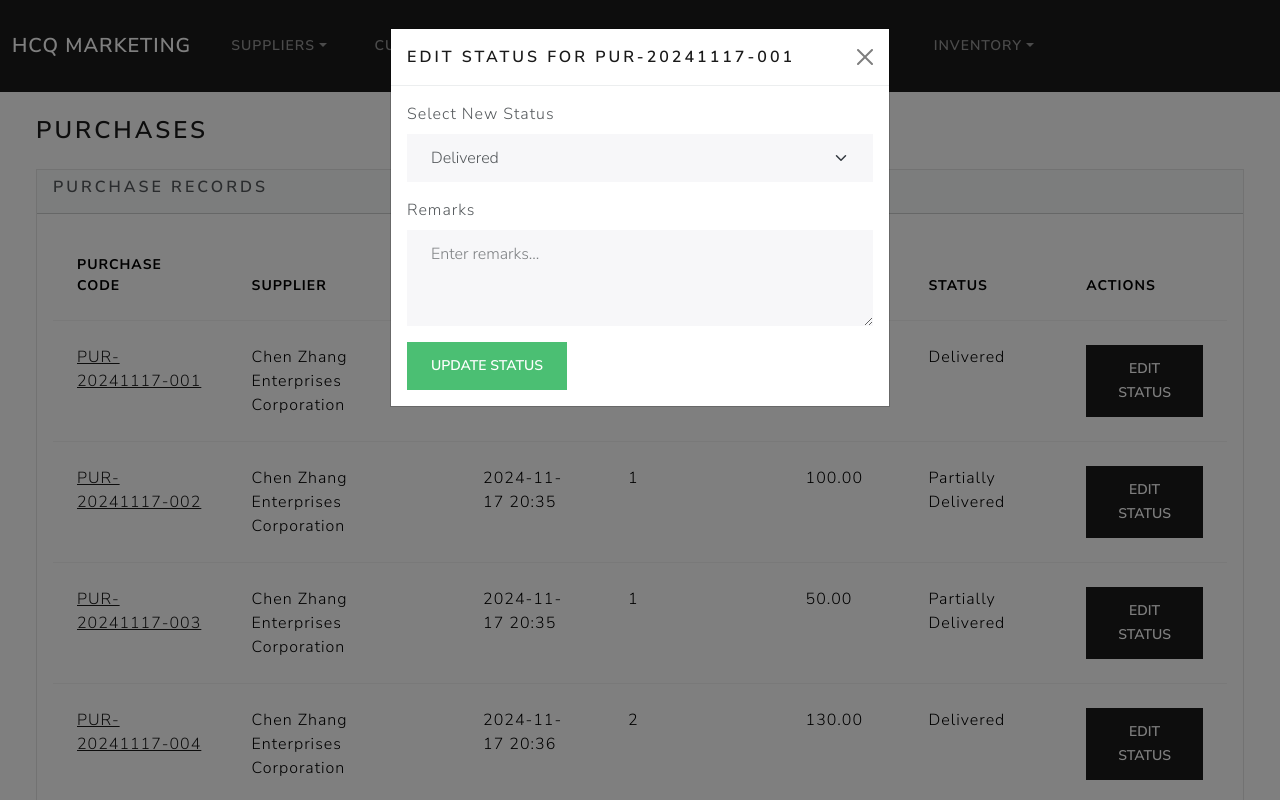
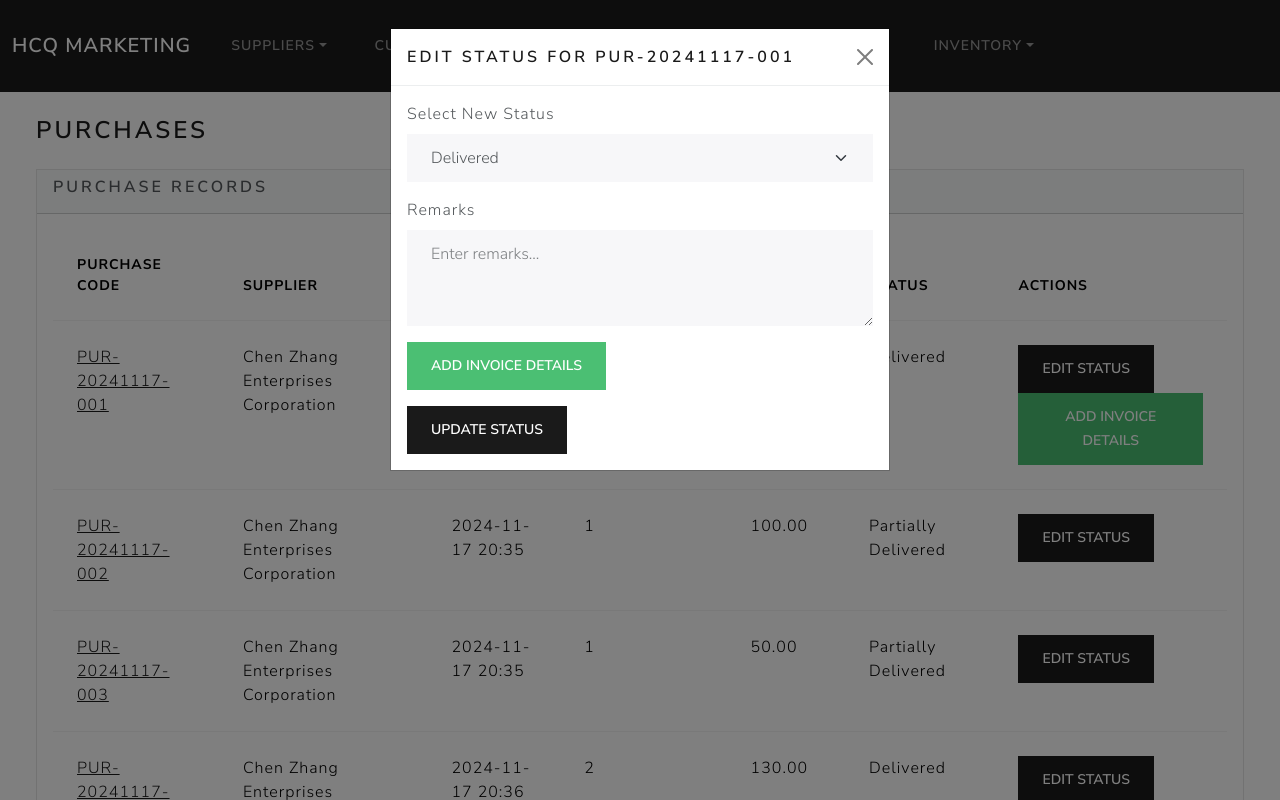
Before and after one commit to jammakiling/merged_hcqmarketing, a Django app: page /purchases/ in a window 1280 px wide, after a click on "EDIT STATUS". Run offline with Django 5.2, Linux system fonts and the light colour scheme; data comes from the database, SQL or seed files in the repository; both versions use the stored data as it was after the commit; some libraries are stand-ins or nearby versions.

Commit message:
Added Invoice Model and fixed partial dleivery no auto transform from partial to delivery yet

```diff
--- a/purchases/templates/purchases/index.html
+++ b/purchases/templates/purchases/index.html
@@ -37,6 +37,11 @@
                                     <button class="btn btn-primary" data-bs-toggle="modal" data-bs-target="#editStatusModal{{ purchase.id }}">
                                         Edit Status
                                     </button>
+                                    {% if purchase.status == 'Delivered' and not purchase.invoice %}
+                                        <button class="btn btn-success" data-bs-toggle="modal" data-bs-target="#addInvoiceModal{{ purchase.id }}">
+                                            Add Invoice Details
+                                        </button>
+                                    {% endif %}
                                 </td>
                             </tr>
                             {% endfor %}
@@ -85,7 +90,9 @@
                         </select>
                     </div>
 
-                    <div id="partialDeliverySection{{ purchase.id }}" class="mt-3" {% if purchase.status != "Partially Delivered" %}style="display: none;"{% endif %}>
+                    <!-- Partial Delivery Section -->
+                    <div id="partialDeliverySection{{ purchase.id }}" class="mt-3"
+                         {% if purchase.status == "Partially Delivered" %}style="display: block;"{% else %}style="display: none;"{% endif %}>
                         <h6>Update Partially Delivered Quantities</h6>
                         <table class="table table-sm table-bordered">
                             <thead>
@@ -117,13 +124,90 @@
                         </table>
                     </div>
 
+                    <!-- Remarks Section -->
                     <div id="remarksSection{{ purchase.id }}" class="mt-3"
-                         {% if purchase.status != "Delivered" and purchase.status != "Partially Delivered" %}style="display: none;"{% endif %}>
+                         {% if purchase.status == "Delivered" or purchase.status == "Partially Delivered" %}style="display: block;"{% else %}style="display: none;"{% endif %}>
                         <label for="remarks" class="form-label">Remarks</label>
                         <textarea name="remarks" id="remarks-{{ purchase.id }}" class="form-control" rows="3" placeholder="Enter remarks..."></textarea>
                     </div>
 
-                    <button type="submit" class="btn btn-success mt-3">Update Status</button>
+                    <div id="invoiceButtonSection{{ purchase.id }}" class="mt-3"
+                         {% if purchase.status != "Delivered" %}style="display: none;"{% endif %}>
+                        <button type="button" class="btn btn-success" data-bs-toggle="modal" data-bs-target="#addInvoiceModal{{ purchase.id }}">
+                            Add Invoice Details
+                        </button>
+                    </div>
+
+                    <button type="submit" class="btn btn-primary mt-3">Update Status</button>
+                </form>
+            </div>
+        </div>
+    </div>
+</div>
+
+<!-- Add Invoice Details Modal -->
+<div class="modal fade" id="addInvoiceModal{{ purchase.id }}" tabindex="-1" aria-labelledby="addInvoiceModalLabel{{ purchase.id }}" aria-hidden="true">
+    <div class="modal-dialog">
+        <div class="modal-content">
+            <div class="modal-header">
+                <h5 class="modal-title" id="addInvoiceModalLabel{{ purchase.id }}">Add Invoice Details for {{ purchase.purchase_code }}</h5>
+                <button type="button" class="btn-close" data-bs-dismiss="modal" aria-label="Close"></button>
+            </div>
+            <div class="modal-body">
+                <form method="POST" action="{% url 'purchases:add_invoice' purchase.id %}">
+                    {% csrf_token %}
+                    <div class="mb-3">
+                        <label for="invoice_number" class="form-label">Invoice Number</label>
+                        <input type="text" name="invoice_number" class="form-control" placeholder="Enter Invoice Number" required>
+                    </div>
+                    <div class="mb-3">
+                        <label for="invoice_date" class="form-label">Invoice Date</label>
+                        <input type="date" name="invoice_date" class="form-control" required>
+                    </div>
+                    <div class="mb-3">
+                        <label for="cargo_name" class="form-label">Cargo Name</label>
+                        <input type="text" name="cargo_name" class="form-control" placeholder="Enter Cargo Name" required>
+                    </div>
+                    <div class="mb-3">
+                        <label for="cargo_number" class="form-label">Cargo Number</label>
+                        <input type="text" name="cargo_number" class="form-control" placeholder="Enter Cargo Number" required>
+                    </div>
+                    <div class="mb-3">
+                        <label for="shipment_date" class="form-label">Shipment Date</label>
+                        <input type="date" name="shipment_date" class="form-control" required>
+                    </div>
+                    <div class="mb-3">
+                        <label for="status" class="form-label">Status</label>
+                        <select name="status" class="form-select" required>
+                            <option value="Paid">Paid</option>
+                            <option value="Unpaid">Unpaid</option>
+                        </select>
+                    </div>
+                    <div class="mb-3">
+                        <label for="term" class="form-label">Term</label>
+                        <select name="term" class="form-select" required>
+                            <option value="30 Days">30 Days</option>
+                            <option value="60 Days">60 Days</option>
+                            <option value="90 Days">90 Days</option>
+                        </select>
+                    </div>
+                    <div class="mb-3">
+                        <label for="checked_by" class="form-label">Checked By</label>
+                        <input type="text" name="checked_by" class="form-control" placeholder="Enter Checked By" required>
+                    </div>
+                    <div class="mb-3">
+                        <label for="received_by" class="form-label">Received By</label>
+                        <input type="text" name="received_by" class="form-control" placeholder="Enter Received By" required>
+                    </div>
+                    <div class="mb-3">
+                        <label for="refer_to" class="form-label">Refer to Purchase Order #</label>
+                        <input type="text" name="refer_to" class="form-control" placeholder="Enter Purchase Order #" required>
+                    </div>
+                    <div class="mb-3">
+                        <label for="remarks" class="form-label">Remarks</label>
+                        <textarea name="remarks" class="form-control" rows="3" placeholder="Enter any remarks"></textarea>
+                    </div>
+                    <button type="submit" class="btn btn-success">Save Invoice</button>
                 </form>
             </div>
         </div>
@@ -137,29 +221,15 @@
             const purchaseId = this.id.replace('status-', '');
             const partialDeliverySection = document.getElementById(`partialDeliverySection${purchaseId}`);
             const remarksSection = document.getElementById(`remarksSection${purchaseId}`);
+            const invoiceButtonSection = document.getElementById(`invoiceButtonSection${purchaseId}`);
             const selectedValue = this.value;
 
+            // Show partial delivery section if status is Partially Delivered
             partialDeliverySection.style.display = (selectedValue === 'Partially Delivered') ? '' : 'none';
             remarksSection.style.display = (selectedValue === 'Delivered' || selectedValue === 'Partially Delivered') ? '' : 'none';
-
-            if (selectedValue === 'Pending') {
-                const confirmReset = confirm(
-                    "Resetting the status to 'Pending' will erase all partially delivered quantities. Do you want to continue?"
-                );
-                if (!confirmReset) {
-                    this.value = ''; // Reset the dropdown if the user cancels
-                }
-            }
+            invoiceButtonSection.style.display = (selectedValue === 'Delivered') ? '' : 'none';
         });
     });
+</script>
 
-    const invalidModalId = "{{ request.POST.modal_id|default:'' }}";
-    if (invalidModalId) {
-        const modal = document.getElementById(invalidModalId);
-        if (modal) {
-            const bootstrapModal = new bootstrap.Modal(modal);
-            bootstrapModal.show();
-        }
-    }
-</script>
 {% endblock %}
--- a/purchases/urls.py
+++ b/purchases/urls.py
@@ -7,5 +7,6 @@ urlpatterns = [
     path('purchases/', views.purchase_index, name='purchase_index'),
     path('add/', views.add_purchase, name='add_purchase'),
     path('change_status/<int:id>/', views.change_purchase_status, name='change_purchase_status'),
-    path('purchase/<int:id>/', views.purchase_detail, name='purchase_detail'),
+    path('<int:purchase_id>/', views.purchase_detail, name='purchase_detail'),
+    path('<int:purchase_id>/add_invoice/', views.add_invoice, name='add_invoice'),
 ]
--- a/purchases/views.py
+++ b/purchases/views.py
@@ -2,13 +2,14 @@ from django.contrib import messages
 from django.db import transaction, IntegrityError
 from django.db.models import Count
 from django.shortcuts import render, redirect, get_object_or_404
+from django.http import JsonResponse
 from datetime import datetime
 from .models import Purchase, PurchaseItem
 from .forms import PurchaseForm, PurchaseItemFormSet
 from suppliers.models import Supplier
-from inventory.models import Inventory
-from .models import Purchase, PurchaseItem
-from inventory.models import StockHistory
+from inventory.models import Inventory, StockHistory
+from .models import Invoice
+from .forms import InvoiceForm
 
 
 def update_inventory_for_item(item, added_quantity, reverse=False):
@@ -16,10 +17,23 @@ def update_inventory_for_item(item, added_quantity, reverse=False):
        If reverse=True, we subtract the delivered quantity, otherwise add it."""
     inventory = item.inventory
     if reverse:
+        # Subtract the delivered quantity to revert the change
         inventory.inventory_stock -= item.delivered_quantity
     else:
+        # Add the newly delivered quantity
         inventory.inventory_stock += added_quantity
     inventory.save()
+
+
+def log_stock_history(item, status, remarks, quantity):
+    """Log stock history for the item."""
+    StockHistory.objects.create(
+        inventory=item.inventory,
+        purchase=item.purchase,
+        status=status,
+        delivered_quantity=quantity,
+        remarks=remarks
+    )
 
 
 def add_purchase(request):
@@ -76,20 +90,13 @@ def add_purchase(request):
         'inventories': inventories,
     })
 
-def log_stock_history(item, status, remarks, quantity):
-    """Log stock history for the item."""
-    StockHistory.objects.create(
-        inventory=item.inventory,
-        purchase=item.purchase,
-        status=status,
-        delivered_quantity=quantity,
-        remarks=remarks
-    )
+
 def change_purchase_status(request, id):
+    purchase = get_object_or_404(Purchase, id=id)
+
     if request.method == 'POST':
-        purchase = get_object_or_404(Purchase, id=id)
         new_status = request.POST.get('status')
-        remarks = request.POST.get('remarks', '')
+        remarks = request.POST.get('remarks', '')  # Getting remarks from the POST request
 
         try:
             with transaction.atomic():
@@ -126,14 +133,18 @@ def change_purchase_status(request, id):
                             )
                             continue
                         else:
+                            # Update inventory for the newly delivered quantity
                             update_inventory_for_item(item, newly_delivered_quantity)
                             item.delivered_quantity += newly_delivered_quantity
                             item.save()
+
+                            # Log stock history with remarks
                             log_stock_history(item, 'Partially Delivered', remarks, newly_delivered_quantity)
 
                     purchase.status = 'Partially Delivered'
 
                 elif new_status == 'Delivered':
+                    # Ensure all items are fully delivered
                     for item in purchase.items.all():
                         if item.delivered_quantity < item.quantity:
                             remaining_quantity = item.quantity - item.delivered_quantity
@@ -144,20 +155,41 @@ def change_purchase_status(request, id):
 
                     purchase.status = 'Delivered'
 
+                    # Inform the user to add invoice details
+                    if not hasattr(purchase, 'invoice'):
+                        messages.info(request, "Status updated to Delivered. Please add invoice details.")
+
                 purchase.save()
                 messages.success(request, f"Purchase {purchase.purchase_code} status updated to {new_status}.")
-
-                # Redirect after successful processing
-                return redirect('purchases:purchase_detail', id=purchase.id)
+                return redirect('purchases:purchase_detail', purchase_id=purchase.id)
 
         except Exception as e:
             messages.error(request, f"Error updating status: {e}")
 
-    # Redirect or render in case of error or non-POST request
-    return redirect('purchases:purchase_detail', id=id)
+    return redirect('purchases:purchase_detail', purchase_id=id)
 
+def add_invoice(request, purchase_id):
+    purchase = get_object_or_404(Purchase, id=purchase_id)
 
+    if request.method == 'POST':
+        # Save the invoice
+        invoice_number = request.POST.get('invoice_number')
+        invoice_date = request.POST.get('invoice_date')
+        shipment_date = request.POST.get('shipment_date')
+        remarks = request.POST.get('remarks')
 
+        invoice = Invoice.objects.create(
+            purchase=purchase,
+            invoice_number=invoice_number,
+            invoice_date=invoice_date,
+            shipment_date=shipment_date,
+            remarks=remarks,
+        )
+
+        # Redirect to purchase detail page after saving the invoice
+        return redirect('purchases:purchase_detail', purchase_id=purchase.id)
+
+    return render(request, 'purchases/add_invoice.html', {'purchase': purchase})
 def purchase_index(request):
     purchases = Purchase.objects.annotate(product_count=Count('items'))
     for purchase in purchases:
@@ -166,6 +198,19 @@ def purchase_index(request):
     return render(request, 'purchases/index.html', {'purchases': purchases})
 
 
-def purchase_detail(request, id):
-    purchase = get_object_or_404(Purchase, id=id)
-    return render(request, 'purchases/purchase_detail.html', {'purchase': purchase})
+def purchase_detail(request, purchase_id):
+    # Fetch the purchase object using the purchase_id
+    purchase = get_object_or_404(Purchase, id=purchase_id)
+
+    # Fetch the associated invoice if the status is "Delivered"
+    invoice = None
+    if purchase.status == 'Delivered':
+        try:
+            invoice = Invoice.objects.get(purchase=purchase)
+        except Invoice.DoesNotExist:
+            invoice = None
+
+    return render(request, 'purchases/purchase_detail.html', {
+        'purchase': purchase,
+        'invoice': invoice
+    })
```
Also changed, not shown: purchases/forms.py (+13 -0 lines), purchases/models.py (+28 -0 lines), purchases/templates/purchases/purchase_detail.html (+24 -0 lines), db.sqlite3, purchases/migrations/0004_invoice.py (added).
